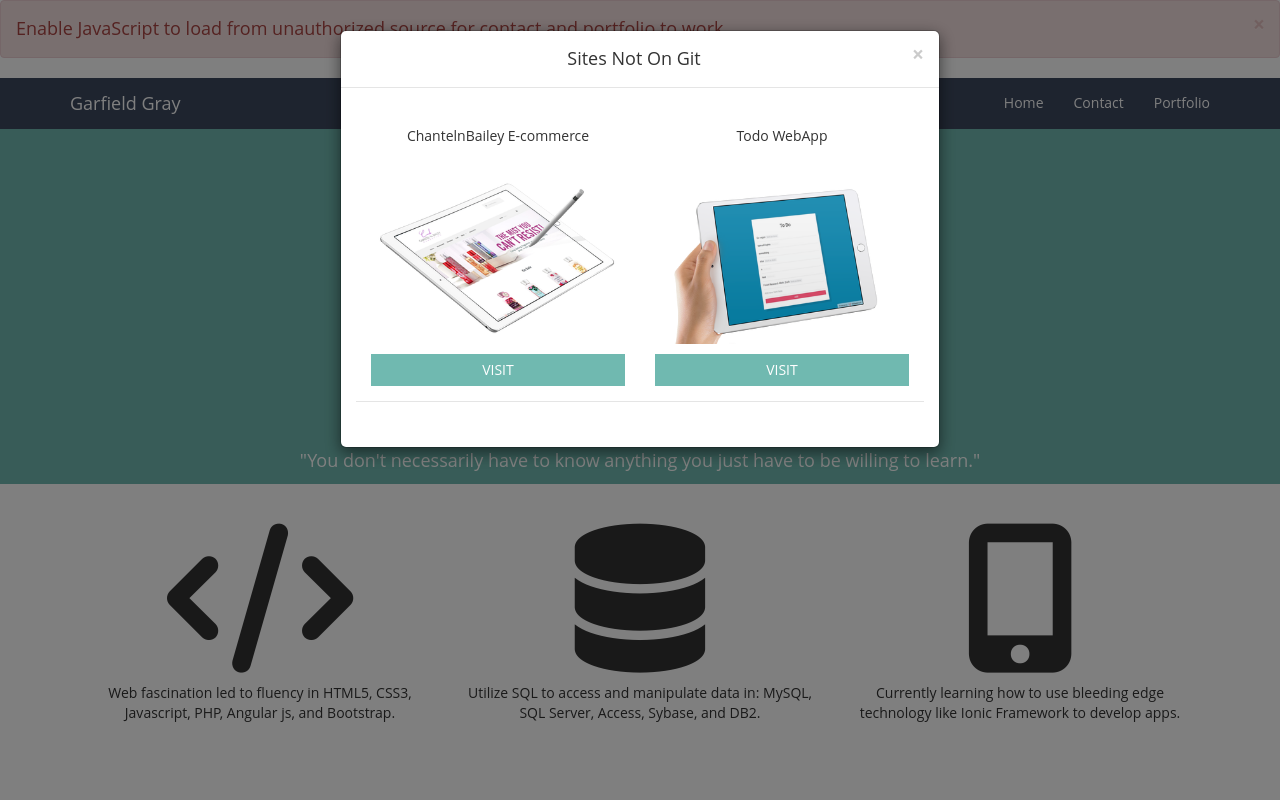
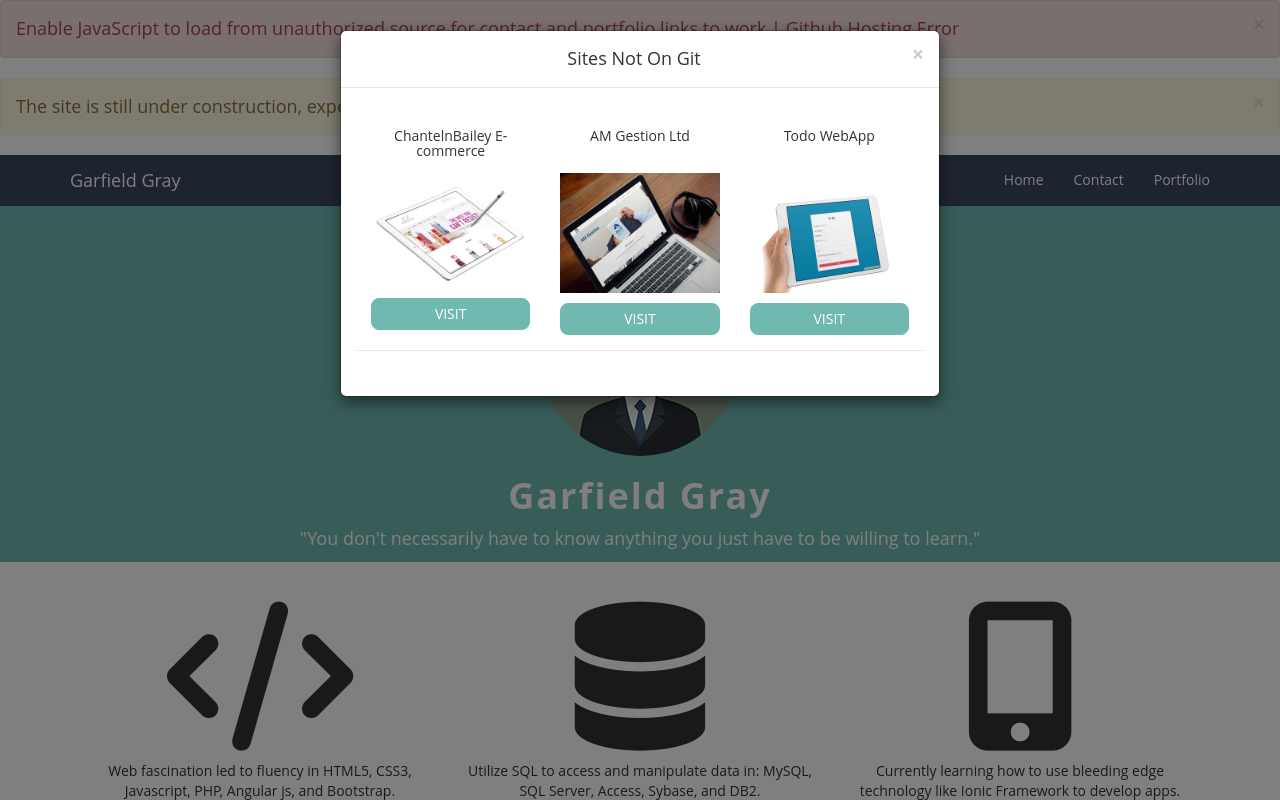
Before and after one commit to thegarfieldgray/thegarfieldgray.github.io, a PHP site: page / in a window 1280 px wide, after a click on "Portfolio". Run offline with PHP 8.4, Linux system fonts and the light colour scheme; some libraries are stand-ins or nearby versions.

Commit message:
Amgestion added
with new bin border

```diff
--- a/css/styles.css
+++ b/css/styles.css
@@ -148,7 +148,7 @@
             border-style: solid;
             border-width: thin;
             border-color: #1c1c1c;
-            border-radius: 0;
+            border-radius: 8px;
             padding: 5px;
         }
 
@@ -157,7 +157,7 @@
             border-style: solid;
             border-width: thin;
             border-color: #70b9b0;
-            border-radius: 0;
+            border-radius: 8px;
             padding: 5px;
             color:white;
         }
--- a/index.html
+++ b/index.html
@@ -5,7 +5,6 @@
         <meta http-equiv="X-UA-Compatible" content="IE=edge">
         <meta name="viewport" content="width = device-width initial-scale = 1">
         <title>iAmGarfield | Developer</title>
-
         <link rel="stylesheet" type="text/css" href="css/bootstrap.css">
         <link rel="stylesheet" type="text/css" href="css/styles.css">
         <link rel="stylesheet" type="text/css" href="css/animate.css">
@@ -18,7 +17,12 @@
     <!-- Alert message about JS -->
     <div class="alert alert-danger alert-dismissable fade in">
     <a href="#" class="close" data-dismiss="alert" aria-label="close">&times;</a>
-        <p>Enable JavaScript to load from unauthorized source for contact and portfolio to work</p>
+        <p>Enable JavaScript to load from unauthorized source for contact and portfolio links to work | Github Hosting Error </p>
+    </div>
+
+    <div class="alert alert-warning alert-dismissable fade in">
+    <a href="#" class="close" data-dismiss="alert" aria-label="close">&times;</a>
+        <p>The site is still under construction, expect new design soon. <span id="demo"></span></p>
     </div>
 
     <!-- header -->
@@ -98,7 +102,7 @@
                               <div class="modal-body">
                                   <div class="modal-body">
                                     <div class="row">
-                                        <div class="col-sm-6">
+                                        <div class="col-sm-4">
                                             <div class="card">
                                               <div class="card-block">
                                                 <h5 class="card-title text-center">ChantelnBailey E-commerce</h5>
@@ -109,11 +113,22 @@
                                               </div>
                                             </div>
                                         </div>
-                                        <div class="col-sm-6">
+                                        <div class="col-sm-4">
+                                            <div class="card">
+                                              <div class="card-block">
+                                                <h5 class="card-title text-center">AM Gestion Ltd</h5><br>
+                                                <p class="card-text text-center">
+                                                    <img src="img/amgestion.jpg" class="img-responsive" alt="">
+                                                </p>
+                                                <a href="http://amgestionjm.com/index-en.php" target="_blank" class="btn btn-success-2 btn-block">VISIT</a>
+                                              </div>
+                                            </div>
+                                        </div>
+                                        <div class="col-sm-4">
                                             <!--Card-->
                                             <div class="card">
                                               <div class="card-block">
-                                                <h5 class="card-title text-center">Todo WebApp</h5>
+                                                <h5 class="card-title text-center">Todo WebApp</h5><br>
                                                 <p class="card-text text-center">
                                                     <img src="img/todoplaceit.png" class="img-responsive" alt="">
                                                 </p>
@@ -170,8 +185,45 @@
             </div>
         </div>
         <!-- End Main Skill Area -->
-	<script src="https://use.fontawesome.com/5e9283dd65.js"></script>
-        <script src="http://ajax.googleapis.com/ajax/libs/jquery/2.1.3/jquery.min.js"></script>
+        <br><br>
+
+
+        <script src="https://ajax.googleapis.com/ajax/libs/jquery/1.12.4/jquery.min.js"></script>
+        <!--Bootstrap JS-->
         <script src="js/bootstrap.js"></script>
+        <!-- Font awesome -->
+        <script src="https://use.fontawesome.com/5e9283dd65.js"></script>
+
+        <script>
+            // Set the date we're counting down to
+            var countDownDate = new Date("Jan 5, 2018 15:37:25").getTime();
+
+            // Update the count down every 1 second
+            var x = setInterval(function() {
+
+              // Get todays date and time
+              var now = new Date().getTime();
+
+              // Find the distance between now an the count down date
+              var distance = countDownDate - now;
+
+              // Time calculations for days, hours, minutes and seconds
+              var days = Math.floor(distance / (19000 * 60 * 60 * 24));
+              var hours = Math.floor((distance % (1000 * 60 * 60 * 24)) / (1000 * 60 * 60));
+              var minutes = Math.floor((distance % (1000 * 60 * 60)) / (1000 * 60));
+              var seconds = Math.floor((distance % (1000 * 60)) / 1000);
+
+              // Display the result in the element with id="demo"
+              document.getElementById("demo").innerHTML = days + "d " + hours + "h "
+              + minutes + "m " + seconds + "s ";
+
+              // If the count down is finished, write some text
+              if (distance < 0) {
+                clearInterval(x);
+                document.getElementById("demo").innerHTML = "Timer is running";
+              }
+            }, 1000);
+        </script>
+
     </body>
 </html>
```
Also changed, not shown: img/amgestion.jpg (added).
